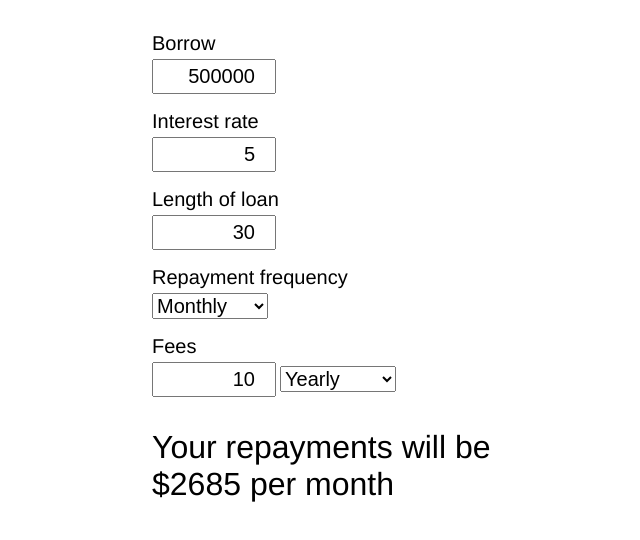
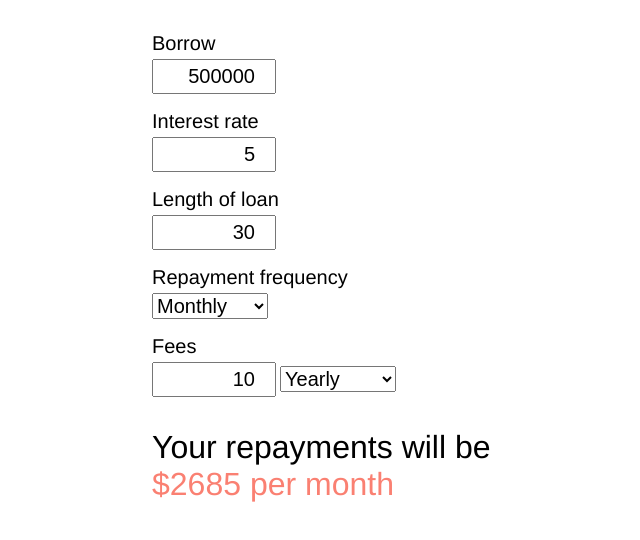
Before and after one commit to danielnitscheladoo/mortgage-calculator-vuejs-demo, a Vue app: page / in a window 1280 px wide. Shown: the top 540 px of the page, without its empty margins (248-888 px from the left). Built offline with nearby package versions, Linux system fonts and the light colour scheme.

Commit message:
Scoping CSS example.

```diff
--- a/src/App.vue
+++ b/src/App.vue
@@ -106,8 +106,4 @@ export default {
   .inline input {
     display: inline-block;
   }
-
-  .repayments {
-    font-size: 2rem;
-  }
 </style>
--- a/src/components/RepaymentIndicator.vue
+++ b/src/components/RepaymentIndicator.vue
@@ -1,5 +1,5 @@
 <template>
-  <p class="repayments">Your repayments will be<br> {{ repayments }}</p>
+  <p class="repayments">Your repayments will be<br> <span>{{ repayments }}</span></p>
 </template>
 
 <script>
@@ -72,14 +72,11 @@ export default {
 </script>
 
 <style scoped>
-  select {
-    display: block;
-    font-size: 1.25rem;
-    margin-top: .25rem;
+  .repayments {
+    font-size: 2rem;
   }
 
-  select.inline {
-    display: inline;
-    margin-left: .25rem;
+  span {
+    color: salmon;
   }
 </style>
```
